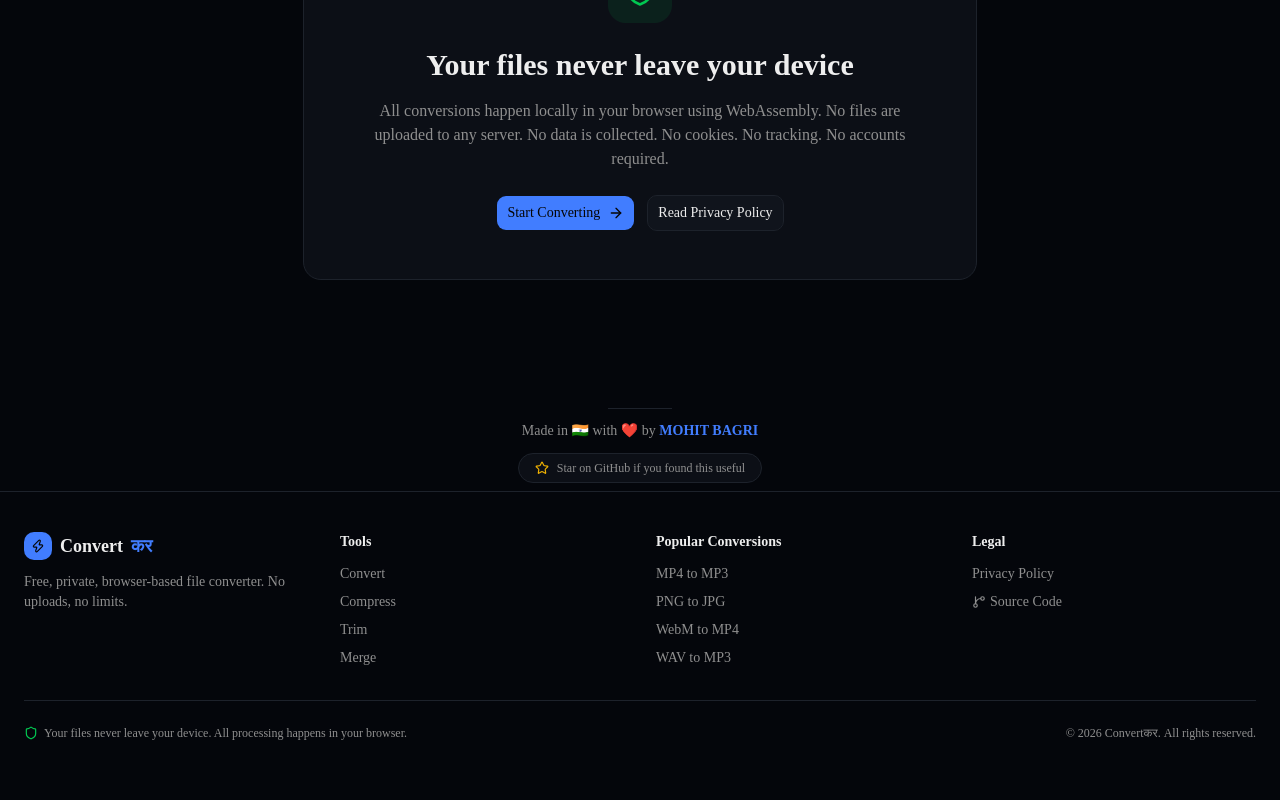
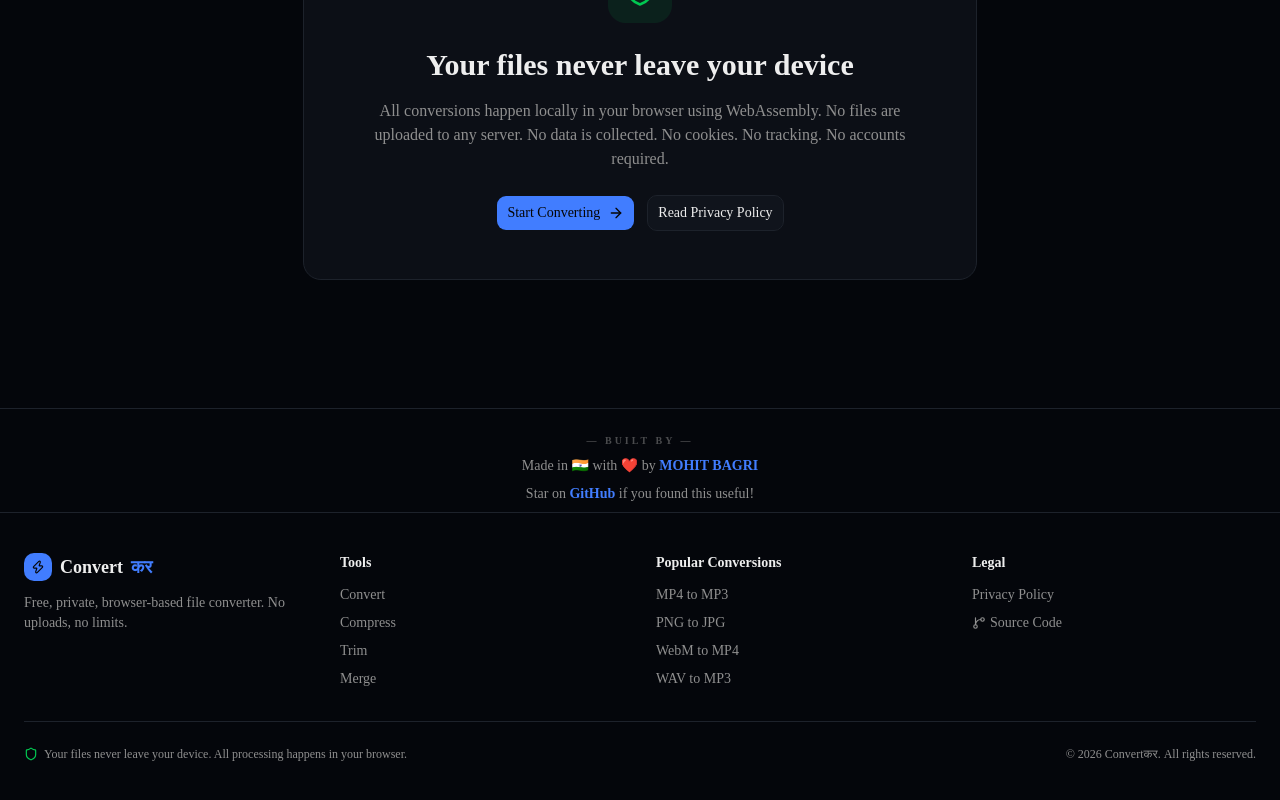
Before and after one commit to Mohit-Bagri/convert-kar, a Next.js app: page / in a window 1280 px wide. Shown: the part 2683-3483 px from the top of the page. Built offline with nearby package versions, Linux system fonts and the light colour scheme.

Commit message:
redesigned branding banner and added MIT license

```diff
--- a/src/components/branding-banner.tsx
+++ b/src/components/branding-banner.tsx
@@ -1,37 +1,34 @@
-"use client";
-
-import { Star } from "lucide-react";
-import { motion } from "framer-motion";
+import Link from "next/link";
 
 export function BrandingBanner() {
   return (
-    <motion.div
-      initial={{ opacity: 0 }}
-      whileInView={{ opacity: 1 }}
-      viewport={{ once: true }}
-      className="flex flex-col items-center gap-3 pt-8 pb-2"
-    >
-      <div className="h-px w-16 bg-border" />
+    <div className="border-t mt-8 pt-6 pb-2 text-center space-y-2">
+      <p className="text-[10px] font-semibold uppercase tracking-[3px] text-muted-foreground/50">
+        — Built by —
+      </p>
       <p className="text-sm text-muted-foreground">
         Made in 🇮🇳 with ❤️ by{" "}
         <a
           href="https://mohitbagri-portfolio.vercel.app"
           target="_blank"
           rel="noopener noreferrer"
-          className="font-semibold text-primary hover:underline"
+          className="font-bold text-primary hover:underline"
         >
           MOHIT BAGRI
         </a>
       </p>
+      <p className="text-sm text-muted-foreground">
+        Star on{" "}
         <a
           href="https://github.com/Mohit-Bagri/convert-kar"
           target="_blank"
           rel="noopener noreferrer"
-        className="group inline-flex items-center gap-2 rounded-full border border-border bg-card px-4 py-1.5 text-xs text-muted-foreground transition-all hover:border-yellow-500/50 hover:text-foreground hover:shadow-[0_0_12px_rgba(234,179,8,0.15)]"
+          className="font-semibold text-primary hover:underline"
         >
-        <Star className="h-3.5 w-3.5 text-yellow-500 group-hover:fill-yellow-500 transition-colors" />
-        Star on GitHub if you found this useful
+          GitHub
         </a>
-    </motion.div>
+        {" "}if you found this useful!
+      </p>
+    </div>
   );
 }
```
Also changed, not shown: 1 other file (tests, documents, lock files or other folders). Lines whose indentation alone changed are shown as unchanged.
